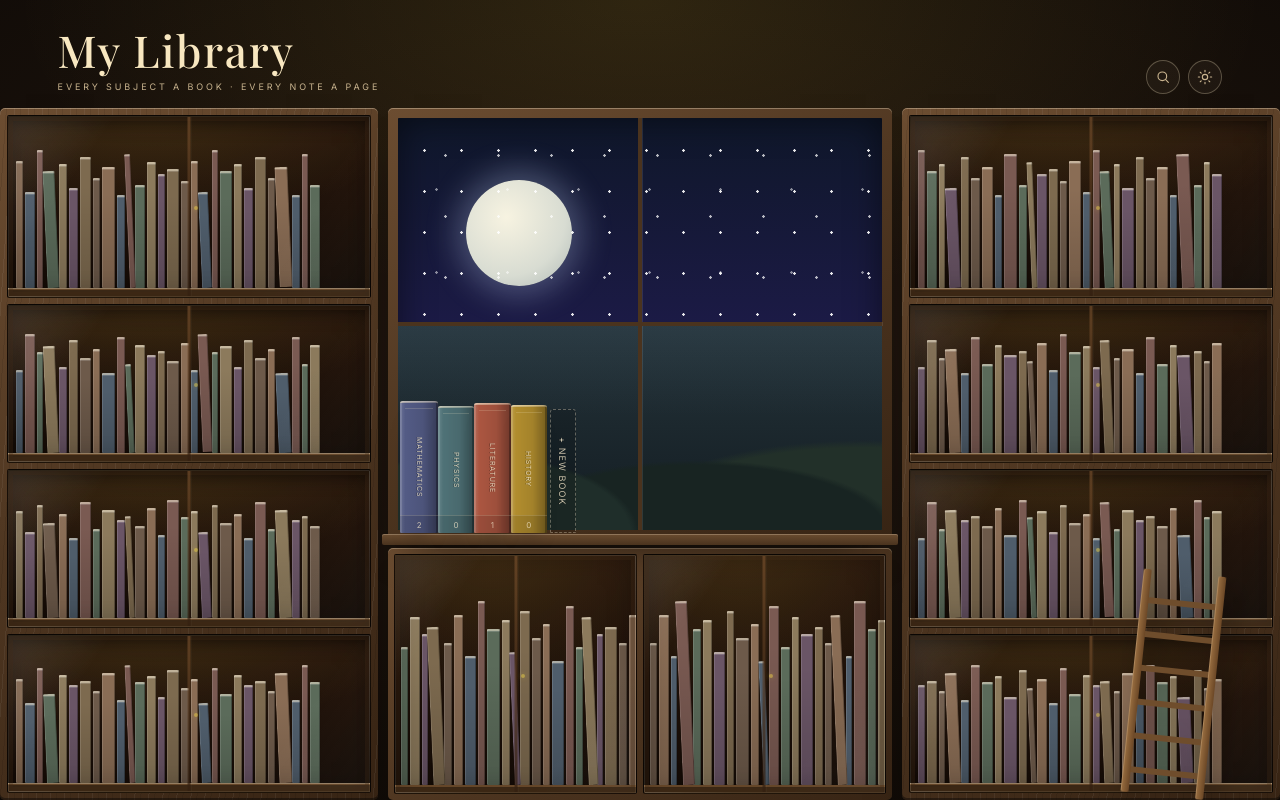
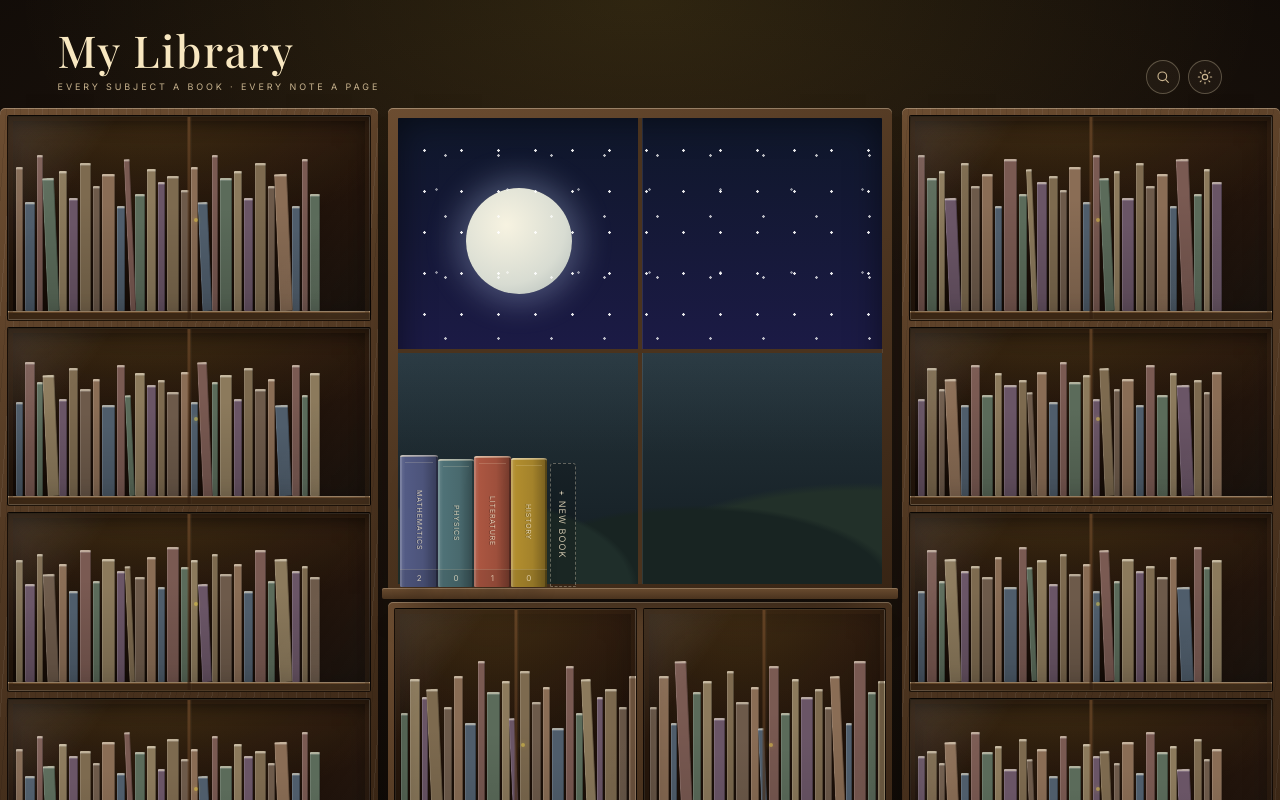
Before and after one commit to olcanaskar/my-library, a Next.js app: page / in a window 1280 px wide. Built offline with nearby package versions, Linux system fonts and the light colour scheme; a web font is replaced by a local one.

Commit message:
feat: crop the bottom and remove the ladder

```diff
--- a/app/globals.css
+++ b/app/globals.css
@@ -1287,7 +1287,8 @@ html[data-theme="dark"] .library-scene.library-room {
 .library-wall {
   display: grid;
   width: max(100%, 1000px);
-  flex: 1;
+  height: calc(100dvh - 72px + 48px);
+  flex: none;
   min-height: 0;
   align-self: center;
   grid-template-columns: minmax(290px, 1fr) minmax(380px, 1.33fr) minmax(290px, 1fr);
--- a/components/library/LibraryView.tsx
+++ b/components/library/LibraryView.tsx
@@ -193,8 +193,6 @@ export function LibraryView({
           </div>
         </section>
       </div>
-
-      <div aria-hidden="true" className="library-ladder" />
     </div>
   );
 }
```
